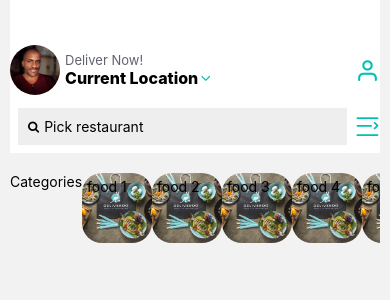
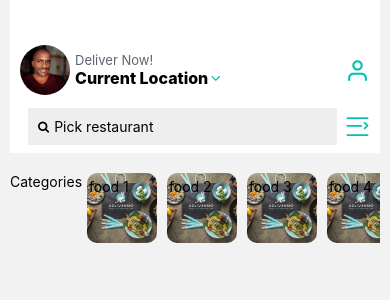
Before and after one commit to felixDev22/deliveroo-clone, a React Native app: screen /Home in a window 390 px wide. Shown: the top 300 px of the page. Built offline with nearby package versions, Linux system fonts and the light colour scheme.

Commit message:
Adjust margin in the sides

```diff
--- a/styles/Home.js
+++ b/styles/Home.js
@@ -6,6 +6,7 @@ export const homestyles = StyleSheet.create({
   },
 
   home: {
+    marginHorizontal: 10,
     marginVertical: 45,
     display: 'flex',
     alignItems: 'center',
@@ -32,6 +33,7 @@ export const homestyles = StyleSheet.create({
     fontSize: 25,
   },
   inputSection: {
+    marginHorizontal: 10,
     display: 'flex',
     alignItems: 'center',
     flexDirection: 'row',
--- a/styles/category.js
+++ b/styles/category.js
@@ -7,12 +7,13 @@ export const categoryStyles = StyleSheet.create({
   topImage: {
     height: 70,
     width: 70,
-    borderRadius: 20,
+    borderRadius: 10,
     position: 'relative',
+    marginHorizontal: 5,
   },
   topText: {
     position: 'absolute',
     top: 5,
-    left: 5,
+    left: 7,
   },
 });
```
